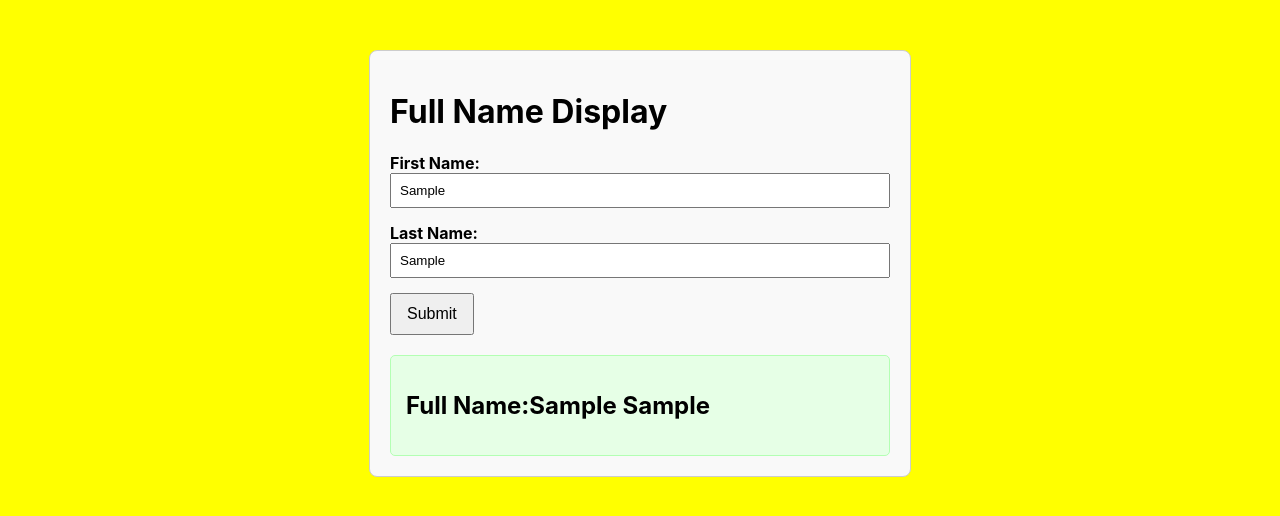
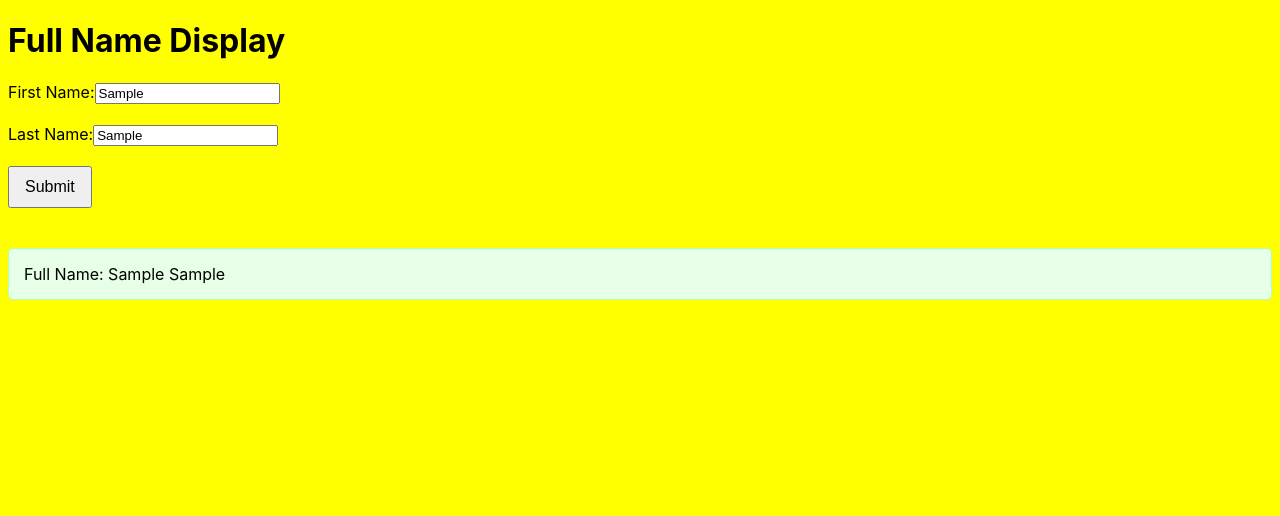
Before and after one commit to asrithasri/DisplayName, a React (Create React App) app: page / in a window 1280 px wide. Both pictures are taken after typing "Sample", "Sample" into the empty fields and a click on the button "Submit". Shown: the top 516 px of the page. Built offline with nearby package versions, Linux system fonts and the light colour scheme.

Commit message:
forth commit

```diff
--- a/src/App.js
+++ b/src/App.js
@@ -1,74 +1,72 @@
 import { useState } from "react";
-import "./App.css";
+import './App.css';
 
 function App() {
-  const [fullName, setFullName] = useState({
-    firstName: "",
-    lastName: "",
-  });
-  const [isSubmitted, setIsSubmitted] = useState(false);
+
+  // Initialize with empty strings to avoid undefined issues
+  const [fullName, setFullName] = useState({ firstName: "", lastName: "" });
+  const [isSubmit, setIsSubmit] = useState(false);
 
   const handleChange = (e) => {
-    const { name, value } = e.target;
-    setFullName((prevState) => ({
-      ...prevState,
-      [name]: value,
-    }));
+    let value = e.target.value;
+    setFullName({
+      ...fullName,
+      [e.target.name]: value,
+    });
   };
 
-  const handleSubmit = (e) => {
-    e.preventDefault();
+  const handleSubmit = (event) => {
+    event.preventDefault();
 
-
+    // Check that both fields are filled before setting isSubmit to true
     if (fullName.firstName.trim() && fullName.lastName.trim()) {
-      setIsSubmitted(true);
+      setIsSubmit(true);
     } else {
-      setIsSubmitted(false);
-      alert("Please fill out both first name and last name.");
+      setIsSubmit(false);
     }
   };
 
   return (
-    <div className="app-container">
+    <div>
       <form action="submit" onSubmit={handleSubmit}>
         <h1>Full Name Display</h1>
-
-        <div className="form-group">
-          <label htmlFor="firstName">First Name:
-          <input
-            type="text"
-            id="firstName"
-            name="firstName"
-            value={fullName.firstName}
-            onChange={handleChange}
-            placeholder="Enter first name"
-            required
-
-          />
+        <div>
+          <label htmlFor="firstName">
+            First Name:
+            <input
+              type='text'
+              id='firstName'
+              name='firstName'
+              onChange={handleChange}
+              placeholder="Enter first name"
+              value={fullName.firstName}
+              required
+            />
           </label>
         </div>
+        <br />
 
-        <div className="form-group">
-          <label htmlFor="lastName">Last Name:
-          <input
-            type="text"
-            id="lastName"
-            name="lastName"
-            value={fullName.lastName}
-            onChange={handleChange}
-            placeholder="Enter last name"
-            required
-          />
+        <div>
+          <label htmlFor="lastName">
+            Last Name:
+            <input
+              type='text'
+              id='lastName'
+              name='lastName'
+              onChange={handleChange}
+              placeholder="Enter last name"
+              value={fullName.lastName}
+              required
+            />
           </label>
         </div>
-
-        <button type="submit">Submit</button>
+        <br />
+        <button type='submit'>Submit</button>
       </form>
-
-      {isSubmitted && (
+      <br />
+      {isSubmit && (
         <div className="result">
-          <h2>{`Full Name:${fullName.firstName} ${fullName.lastName}`}</h2>
-
+          {`Full Name: ${fullName.firstName} ${fullName.lastName}`}
         </div>
       )}
     </div>
```
